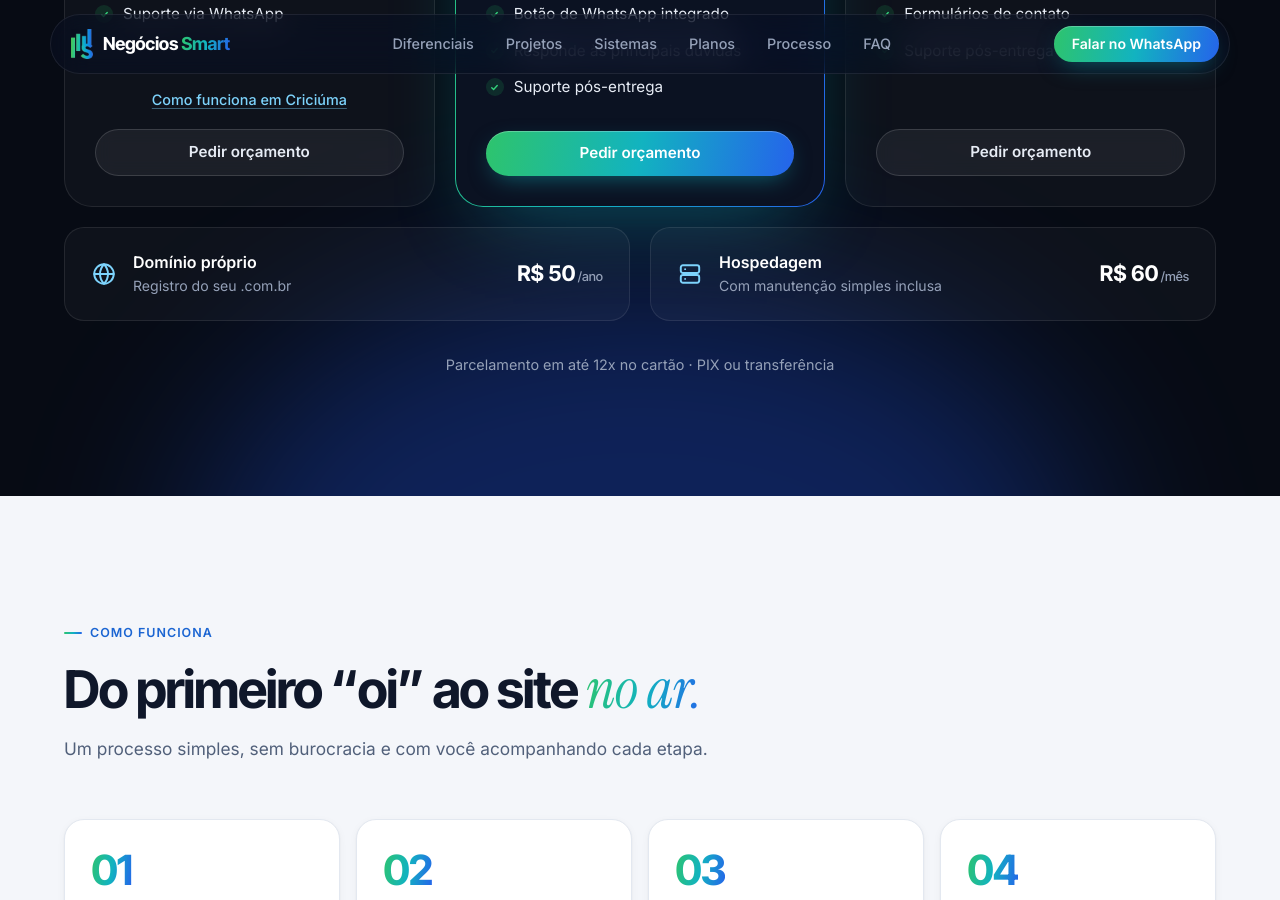
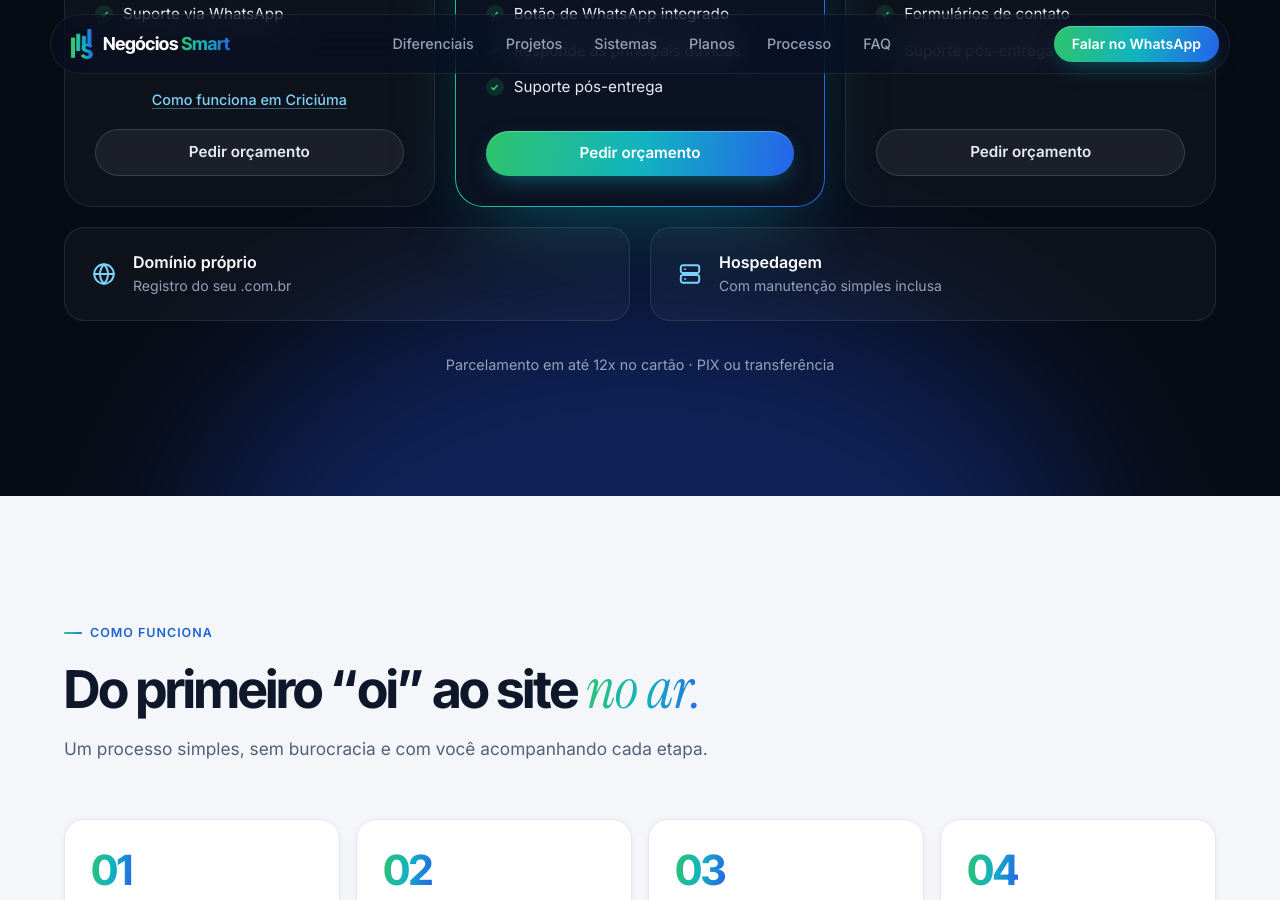
Before and after one commit to gabrielmilano/Sitesnegociosmart, a Jekyll site: the page built from index.html, in a window 1280 px wide and 900 px high, scrolled down 9200 px. Built offline with Jekyll 4.4.1, drawn with Linux system fonts in a browser that asks for light colours; nearby versions of some CDN libraries.

Commit message:
Remove preços de domínio e hospedagem exibidos na home
Co-Authored-By: Claude Opus 5.5 <noreply@anthropic.com>

```diff
--- a/_data/negocio.yml
+++ b/_data/negocio.yml
@@ -38,8 +38,8 @@ precos:
   google_meu_negocio: ""   # [PREÇO GMN] — card da home e página /google-meu-negocio-criciuma
   landing_page: ""         # [PREÇO] Landing Page
   site_institucional: ""   # [PREÇO] Site Institucional
-  dominio_ano: "50"
-  hospedagem_mes: "60"
+  dominio_ano: ""           # vazio = sem preço no card "Domínio próprio" (era 50)
+  hospedagem_mes: ""        # vazio = sem preço no card "Hospedagem" (era 60)
 
 # --- Quem faz os sites (seção "Quem faz" da home) ---
 fundador:
--- a/index.html
+++ b/index.html
@@ -395,12 +395,16 @@ last_modified_at: 2026-10-22
                     <div class="extra">
                         <svg class="icon" viewBox="0 0 24 24" aria-hidden="true"><use href="#i-globe"/></svg>
                         <div><b>Domínio próprio</b><span>Registro do seu .com.br</span></div>
+                        {%- if site.data.negocio.precos.dominio_ano != "" %}
                         <strong>R$ {{ site.data.negocio.precos.dominio_ano }}<small>/ano</small></strong>
+                        {%- endif %}
                     </div>
                     <div class="extra">
                         <svg class="icon" viewBox="0 0 24 24" aria-hidden="true"><use href="#i-server"/></svg>
                         <div><b>Hospedagem</b><span>Com manutenção simples inclusa</span></div>
+                        {%- if site.data.negocio.precos.hospedagem_mes != "" %}
                         <strong>R$ {{ site.data.negocio.precos.hospedagem_mes }}<small>/mês</small></strong>
+                        {%- endif %}
                     </div>
                     <p class="plans__note">Parcelamento em até 12x no cartão · PIX ou transferência</p>
                 </div>
@@ -467,7 +471,7 @@ last_modified_at: 2026-10-22
                     </details>
                     <details class="faq-item">
                         <summary>Preciso ter domínio e hospedagem?<span class="faq-item__plus" aria-hidden="true"></span></summary>
-                        <p>Se você já tem, ótimo! Se não tiver, cuidamos de tudo: domínio (R$ {{ site.data.negocio.precos.dominio_ano }}/ano) e hospedagem (R$ {{ site.data.negocio.precos.hospedagem_mes }}/mês). Entregamos tudo funcionando.</p>
+                        <p>Se você já tem, ótimo! Se não tiver, cuidamos de tudo: domínio e hospedagem entram no orçamento. Entregamos tudo funcionando.</p>
                     </details>
                     <details class="faq-item">
                         <summary>Posso editar o site depois de pronto?<span class="faq-item__plus" aria-hidden="true"></span></summary>
```
